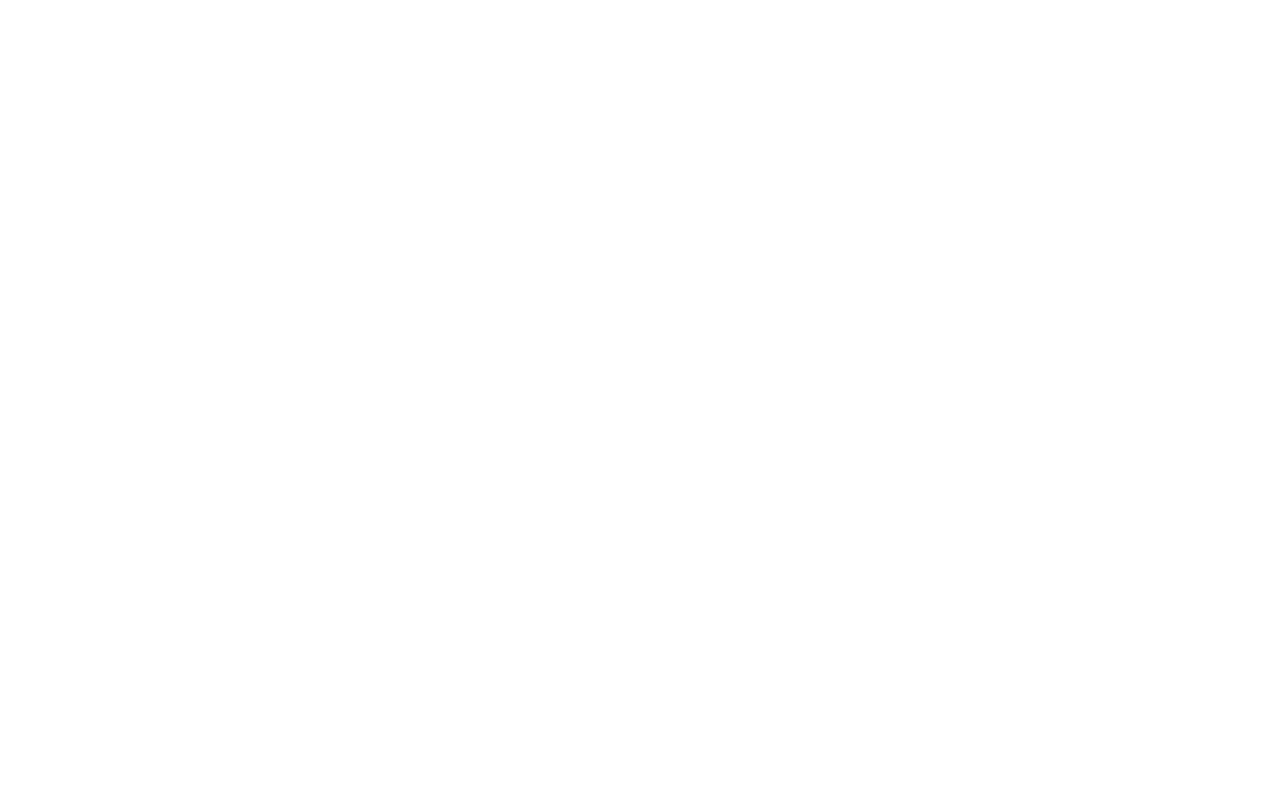
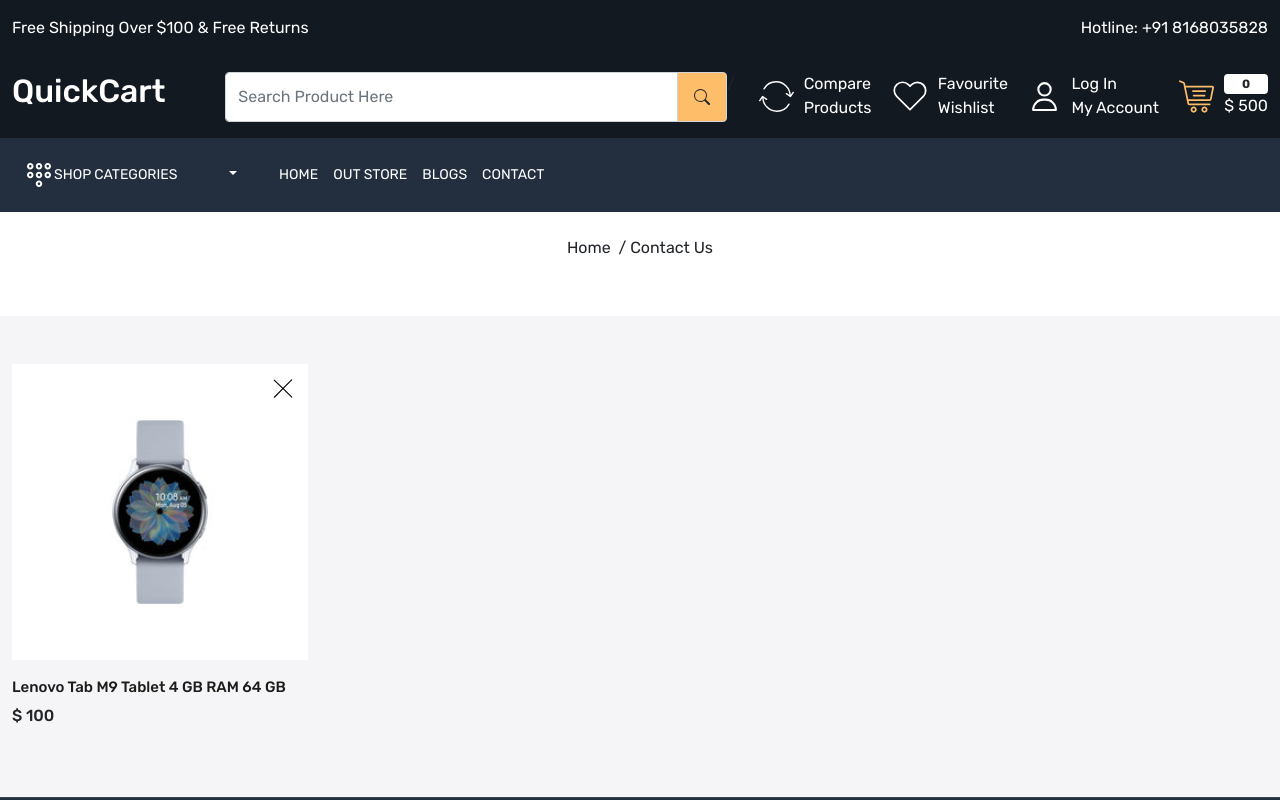
Before and after one commit to dahiyakapil/Ecommerce-QUICK-CART-Frontend, a React (Create React App) app in the folder frontend/: page /wishlist in a window 1280 px wide. Before the commit this address had no page. Shown: the top 800 px of the page. Built offline with nearby package versions, Linux system fonts and the light colour scheme.

Commit message:
Wishlist Page is Done.....

```diff
--- a/frontend/src/App.css
+++ b/frontend/src/App.css
@@ -561,14 +561,15 @@
   border-radius: 10px;
 }
 
-.compare-product-card .cross {
+.compare-product-card, .wishlist-card .cross{
   top: 15px;
   right: 15px;
   width: 20px;
   cursor: pointer;
 }
 
-.comapre-product-details h5.title {
+.comapre-product-details h5.title,
+.wishlist-card h5.title {
   font-size: 15px;
   line-height: 22px;
   font-weight: 500;
@@ -576,7 +577,8 @@
   font-family: var(--font-family);
 }
 
-.compare-product-details h6.price {
+.compare-product-details h6.price,
+.wishlist-card h6.title {
   font-size: 15px;
   line-height: 22px;
   font-weight: 400;
--- a/frontend/src/App.js
+++ b/frontend/src/App.js
@@ -8,7 +8,7 @@
 import OurStore from "./pages/OurStore";
 import Blog from "./pages/Blog";
 import CompareProduct from "./pages/CompareProduct";
-
+import Wishlist from "./pages/Wishlist";
 
 function App() {
   return (
@@ -21,9 +21,8 @@
             <Route path="contact" element={<Contact />} />
             <Route path="store" element={<OurStore />} />
             <Route path="blogs" element={<Blog />} />
-            <Route path="compare-product" element={<CompareProduct
-             />} />
-
+            <Route path="compare-product" element={<CompareProduct />} />
+            <Route path="wishlist" element={<Wishlist />} />
           </Route>
         </Routes>
       </BrowserRouter>
--- /dev/null
+++ b/frontend/src/pages/Wishlist.js
@@ -0,0 +1,37 @@
+import React from "react";
+import Meta from "../components/Meta";
+import BreadCrumb from "../components/BreadCrumb";
+import cross from "../images/images/cross.svg";
+import watch from "../images/images/watch.jpg"
+const Wishlist = () => {
+  return (
+    <>
+      <Meta title={"Contact Us"} />
+      <BreadCrumb title={"Contact Us"} />
+      <div className="wishlist-wrapper home-wrapper-2 py-5">
+        <div className="container-xxl">
+          <div className="row">
+            <div className="col-3">
+              <div className="wishlist-card position-relative">
+                <img
+                  src={cross}
+                  alt="cross"
+                  className="cross position-absolute img-fluid"
+                />
+                <div className="wishlist-card-image">
+                    <img src={watch} alt="" className="img-fluid w-100"/>
+                </div>
+                <div className="py-3">
+                <h5 className="title">Lenovo Tab M9 Tablet 4 GB RAM 64 GB</h5>
+                <h6 className="price">$ 100</h6>
+                </div>
+              </div>
+            </div>
+          </div>
+        </div>
+      </div>
+    </>
+  );
+};
+
+export default Wishlist;
```
